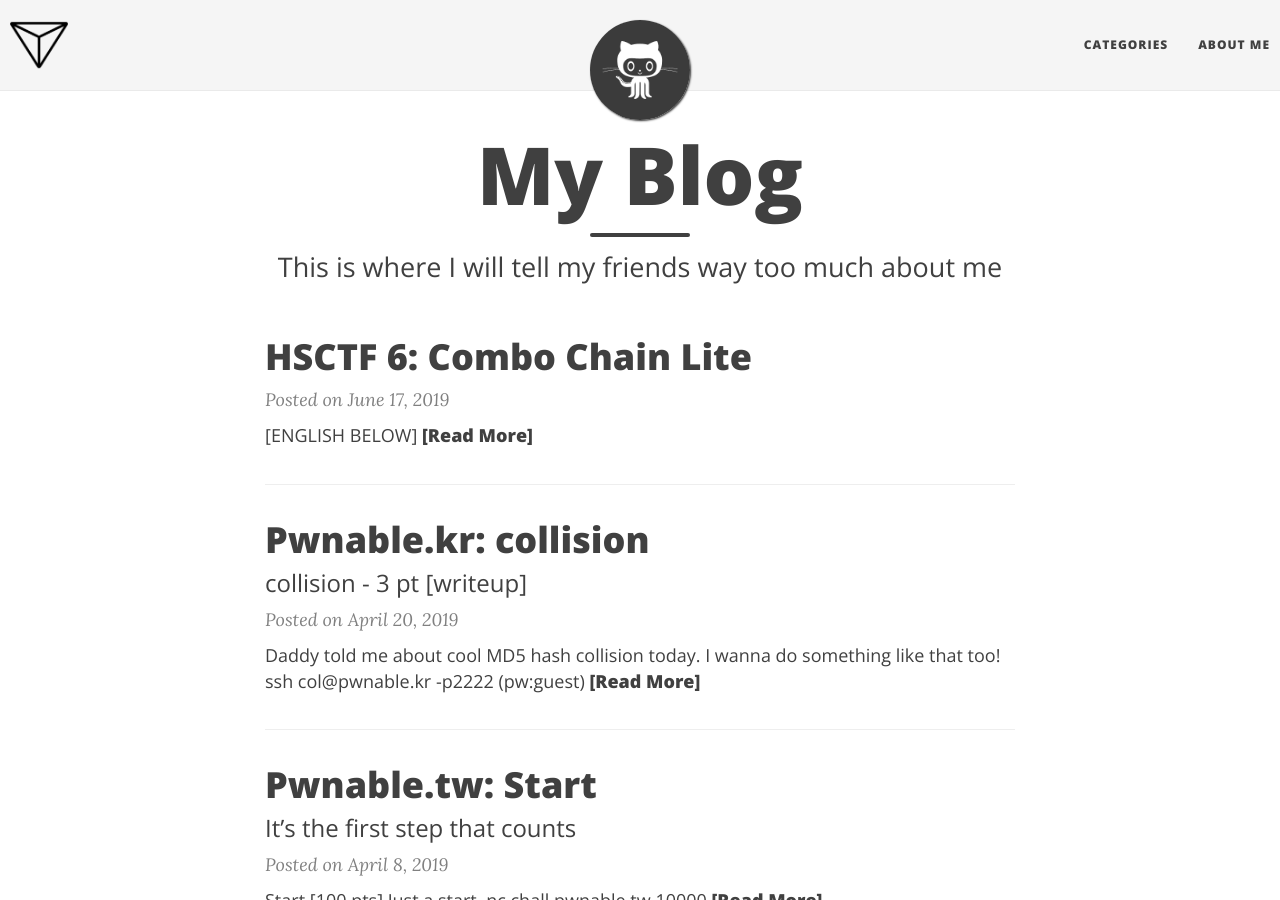
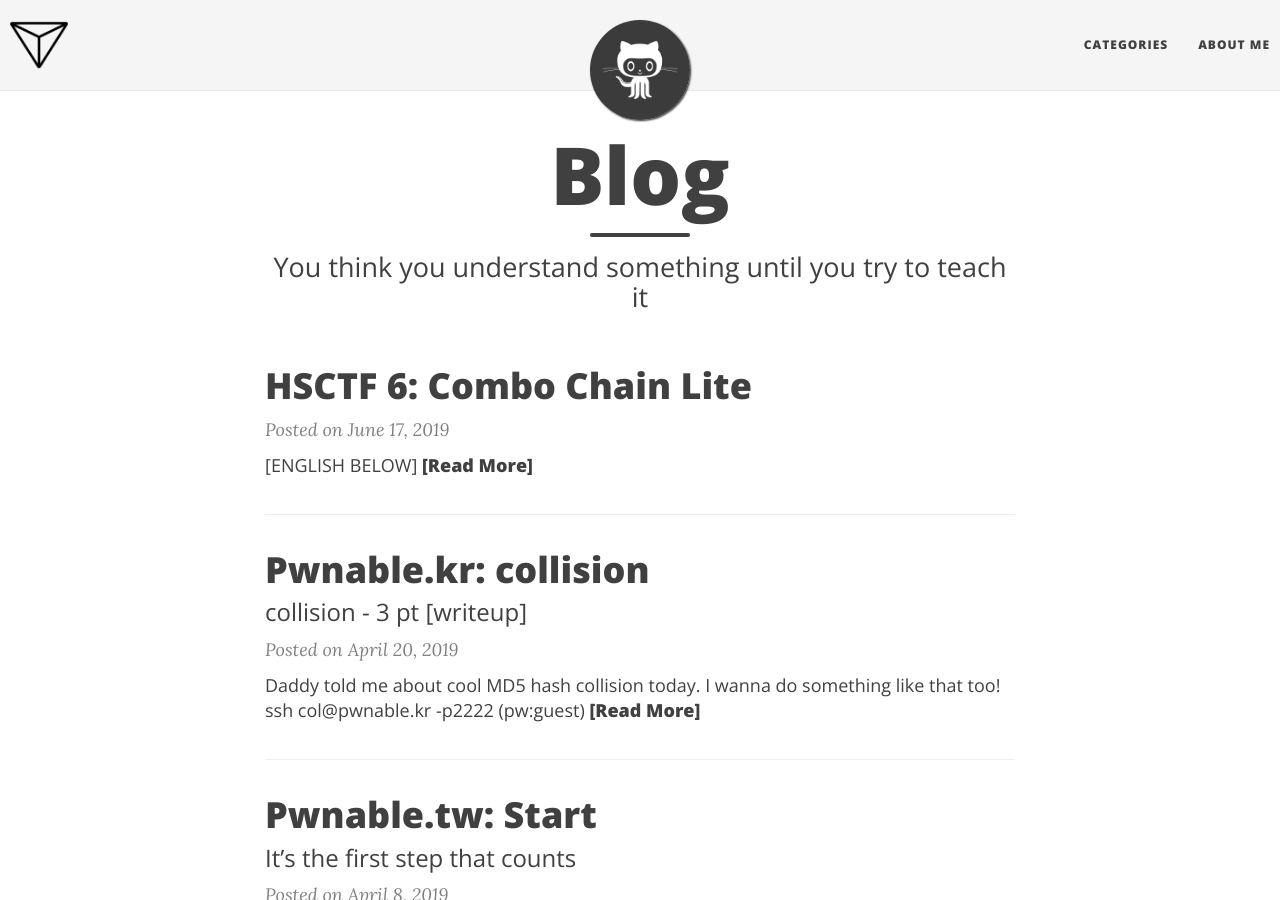
Before and after one commit to Delt-A/delt-a.github.io, a Jekyll site: the page built from index.html, in a window 1280 px wide and 900 px high. Built offline with Jekyll 4.4.1, drawn with Linux system fonts in a browser that asks for light colours; nearby versions of some CDN libraries; the list of posts is cut into pages by our own code.

Commit message:
Update index.html
Chỉnh sửa lại subtitle của trang

```diff
--- a/index.html
+++ b/index.html
@@ -1,7 +1,7 @@
 ---
 layout: page
-title: My Blog
-subtitle: This is where I will tell my friends way too much about me
+title: Blog
+subtitle:  "You think you understand something until you try to teach it"
 use-site-title: true
 ---
 
```
